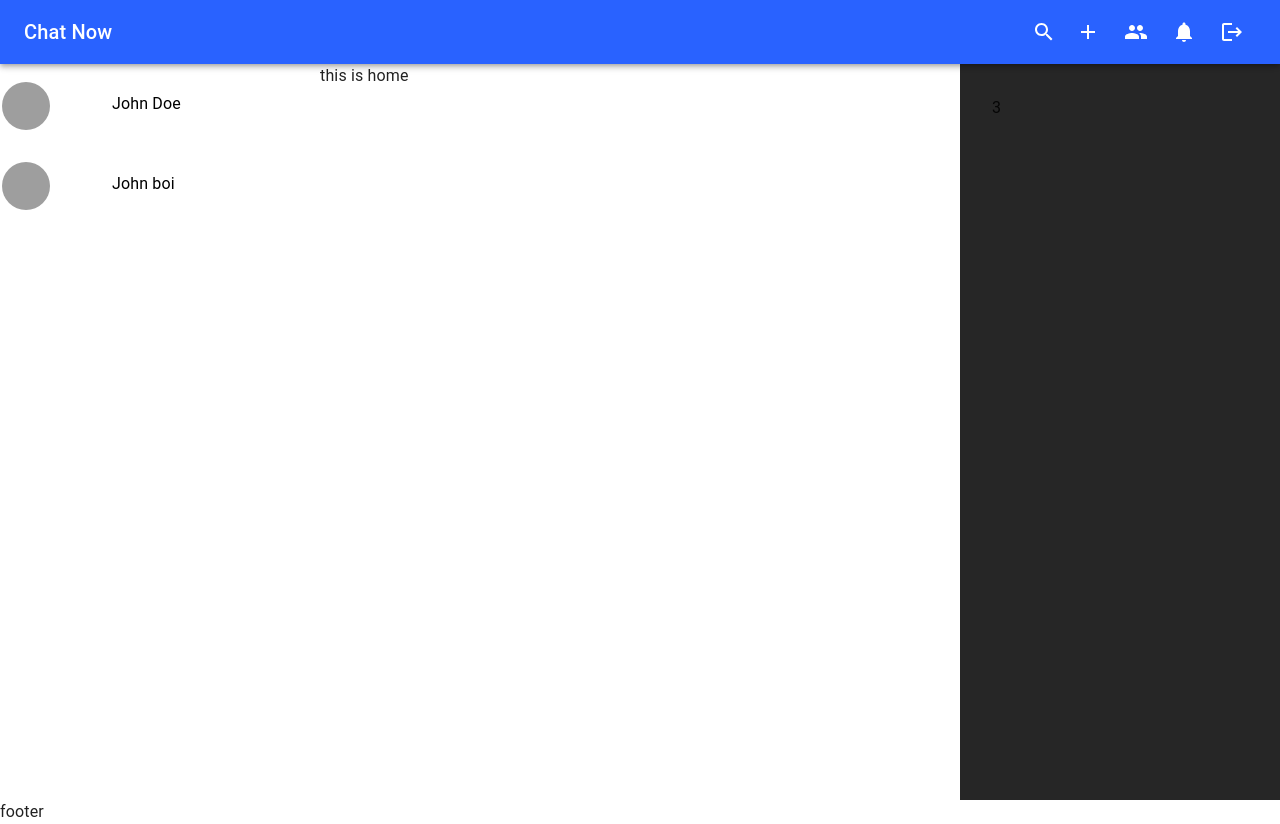
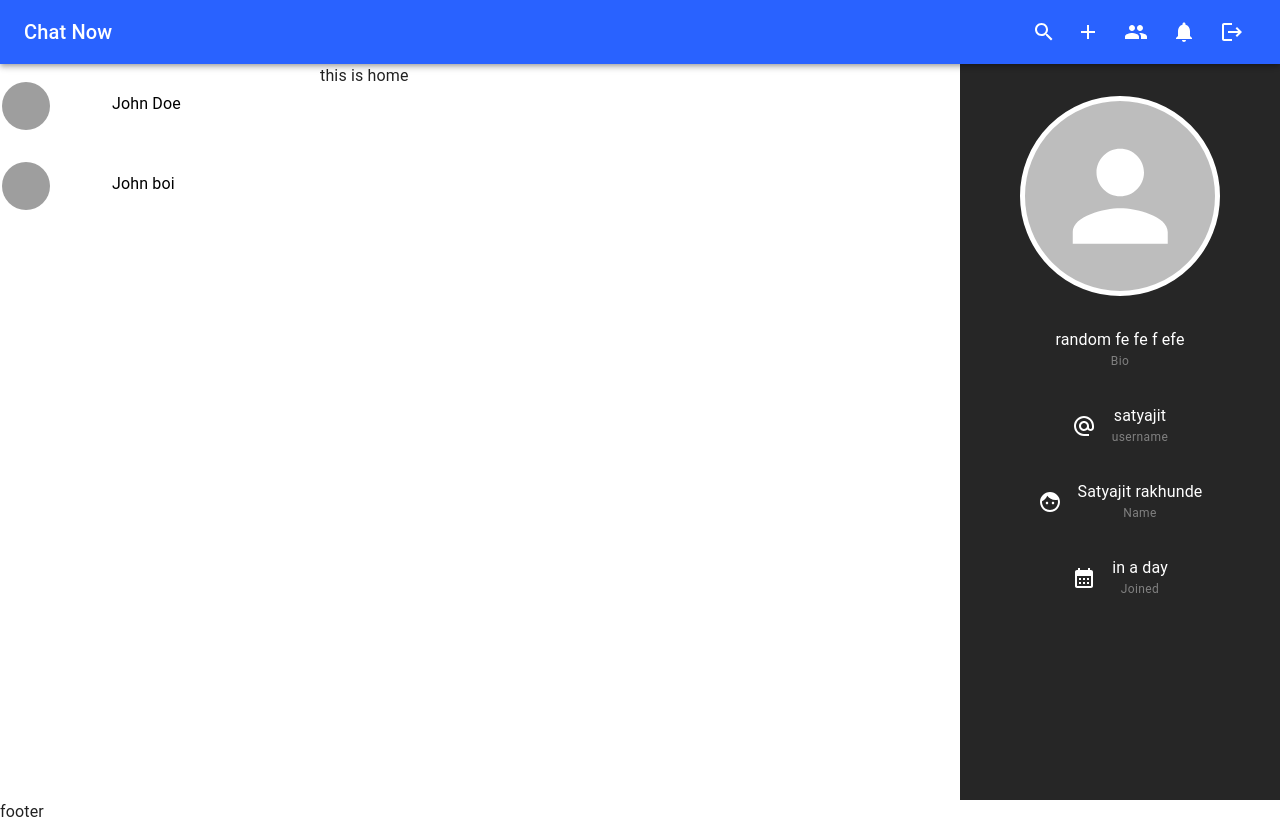
Before and after one commit to satyajitrakhunde1/ChatNow, a React (Vite) app: page / in a window 1280 px wide. Built offline with nearby package versions, Linux system fonts and the light colour scheme; grey boxes are pictures that could not be loaded.

Commit message:
profile complete(right side) part

```diff
--- a/src/components/layout/AppLayout.jsx
+++ b/src/components/layout/AppLayout.jsx
@@ -6,6 +6,7 @@ import { Grid } from "@mui/material";
 import ChatList from "../specific/ChatList";
 import { sampleChats } from "../constants/SampleData";
 import { useParams } from "react-router-dom";
+import Profile from "../specific/Profile";
 
 const AppLayout = () => (Wrappedcomponent) => {
   return (props) => {
@@ -54,7 +55,7 @@ console.log("delete chat", _id,groupChat)
               bgcolor: "rgba(0,0,0,0.85)",
             }}
           >
-            3
+          <Profile/>
           </Grid>
         </Grid>
         <Footer />
--- /dev/null
+++ b/src/components/specific/Profile.jsx
@@ -0,0 +1,52 @@
+import { Avatar, Stack, Typography } from "@mui/material";
+import {Face as FaceIcon, AlternateEmail as UserNameIcon,CalendarMonth as CalendarIcon} from "@mui/icons-material";
+import React from "react";
+import moment from "moment";
+
+const Profile = () => {
+  return (
+    <Stack spacing={"2rem"} direction={"column"} alignItems={"center"}>
+      <Avatar
+        sx={{
+          width: 200,
+          height: 200,
+          objectFit: "contain",
+          marginBottom: "1rem",
+          border: "5px solid white",
+        }}
+        alt="Profile Picture"
+      />
+      <ProfileCard
+        heading={"Bio"}
+        text={"random fe fe f efe "}
+      />
+      <ProfileCard
+        heading={"username"}
+        text={"satyajit"}
+        icon={<UserNameIcon />}
+      />
+      <ProfileCard
+        heading={"Name"}
+        text={"Satyajit rakhunde"}
+        icon={<FaceIcon />}
+      />
+      <ProfileCard
+        heading={"Joined"}
+        text={moment('2024-05-30T17:55:10.605Z').fromNow()}
+        icon={<CalendarIcon />}
+      />
+    </Stack>
+  );
+};
+
+const ProfileCard = ({ text, icon, heading }) => (
+  <Stack direction={"row"} alignItems={"center"} spacing={"1rem"} color={"white"} textAlign={"center"}>
+    {icon && icon}
+    <Stack>
+      <Typography variant="body1">{text}</Typography>
+      <Typography color={"grey"} variant="caption">{heading}</Typography>
+    </Stack>
+  </Stack>
+);
+
+export default Profile;
```
